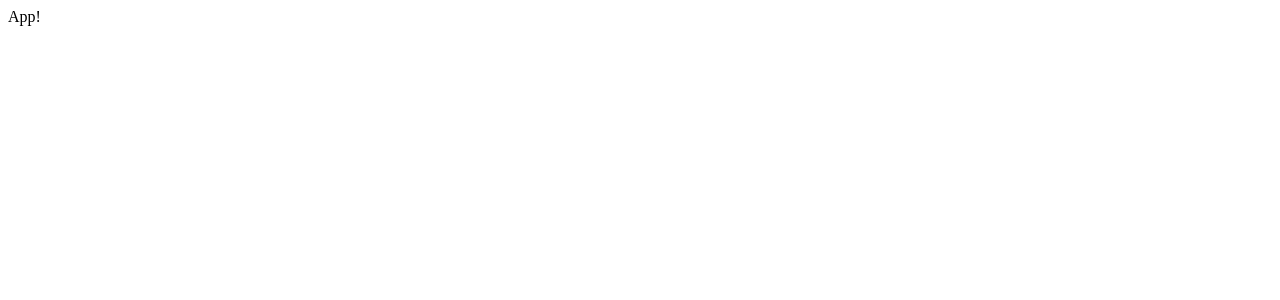
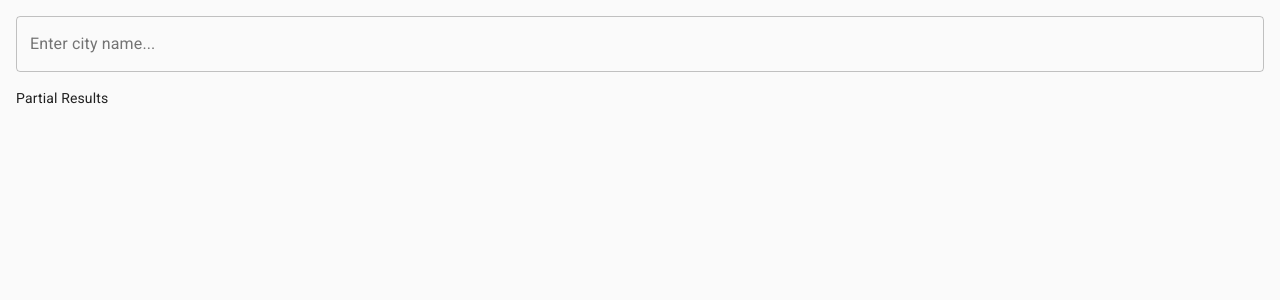
Before and after one commit to aserantes/forecast, a React (Create React App) app in the folder client/: page / in a window 1280 px wide. Shown: the top 300 px of the page. Built offline with nearby package versions, Linux system fonts and the light colour scheme.

Commit message:
added Material UI

```diff
--- a/client/package.json
+++ b/client/package.json
@@ -3,12 +3,15 @@
   "version": "0.1.0",
   "private": true,
   "dependencies": {
+    "@material-ui/core": "^4.9.7",
+    "@material-ui/icons": "^4.9.1",
     "@testing-library/jest-dom": "^4.2.4",
     "@testing-library/react": "^9.3.2",
     "@testing-library/user-event": "^7.1.2",
     "react": "^16.13.1",
     "react-dom": "^16.13.1",
-    "react-scripts": "3.4.1"
+    "react-scripts": "3.4.1",
+    "typeface-roboto": "^0.0.75"
   },
   "scripts": {
     "start": "react-scripts start",
--- a/client/src/App.js
+++ b/client/src/App.js
@@ -1,7 +1,24 @@
 import React from 'react';
+import { Box, TextField, Grid } from '@material-ui/core';
 
 function App() {
-  return <div>App!</div>;
+  return (
+    <Box m={2}>
+      <Grid container direction="column" alignItems="stretch" spacing={2}>
+        <Grid item>
+          <form noValidate autoComplete="off">
+            <TextField
+              label="Enter city name..."
+              id="outlined-margin-normal"
+              variant="outlined"
+              fullWidth
+            />
+          </form>
+        </Grid>
+        <Grid item>Partial Results</Grid>
+      </Grid>
+    </Box>
+  );
 }
 
 export default App;
--- a/client/src/index.js
+++ b/client/src/index.js
@@ -1,11 +1,15 @@
 import React from 'react';
 import ReactDOM from 'react-dom';
+import CssBaseline from '@material-ui/core/CssBaseline';
+import 'typeface-roboto';
+import * as serviceWorker from './serviceWorker';
 import App from './App';
-import * as serviceWorker from './serviceWorker';
 
 ReactDOM.render(
   <React.StrictMode>
-    <App />
+    <CssBaseline>
+      <App />
+    </CssBaseline>
   </React.StrictMode>,
   document.getElementById('root')
 );
```
Also changed, not shown: 1 other file (tests, documents, lock files or other folders).
